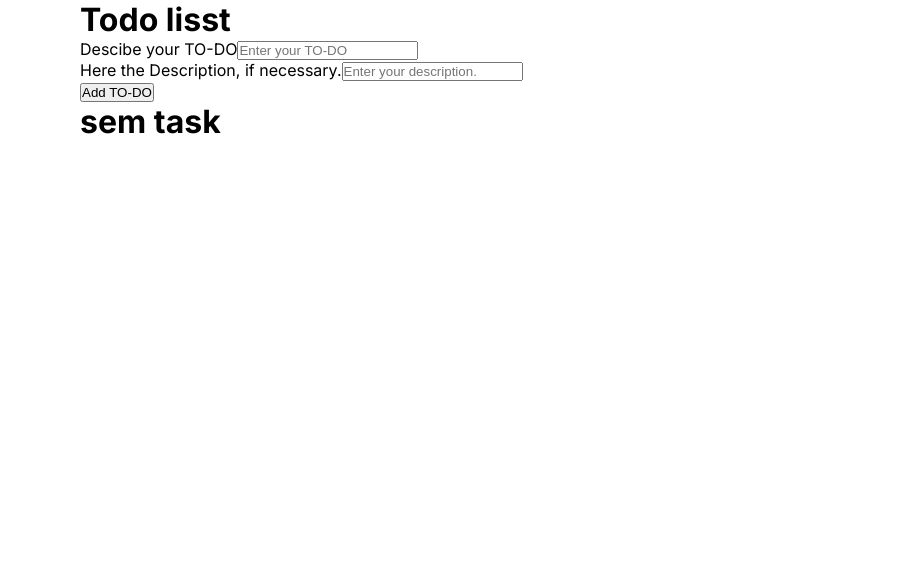
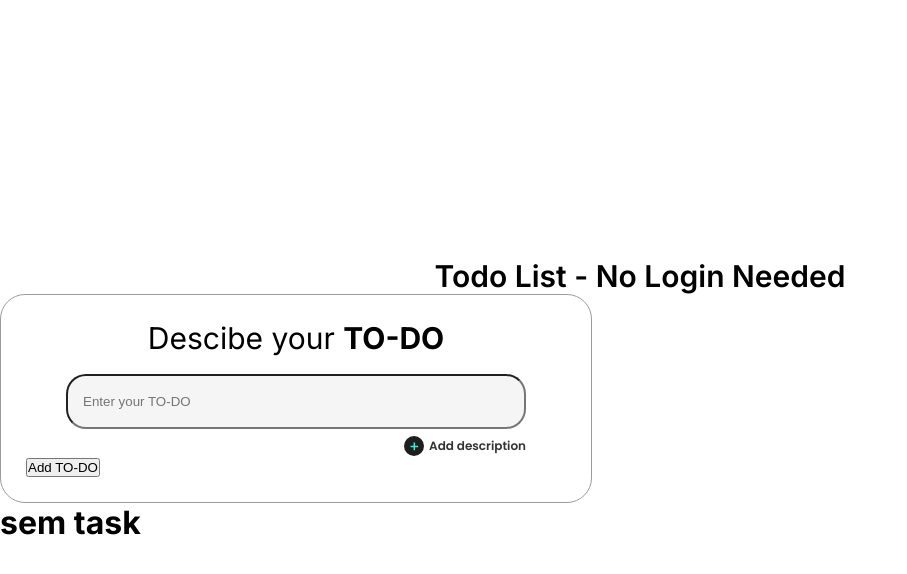
Before and after one commit to pedrogv10/todo-advanced, a Next.js app: page / in a window 1280 px wide. Shown: the top 574 px of the page, without its empty margins (0-907 px from the left). Built offline with nearby package versions, Linux system fonts and the light colour scheme.

Commit message:
feat: adding sass, adding verification button description and css container

```diff
--- a/package.json
+++ b/package.json
@@ -9,8 +9,9 @@
     "lint": "next lint"
   },
   "dependencies": {
+    "next": "14.0.4",
     "react": "^18",
     "react-dom": "^18",
-    "next": "14.0.4"
+    "sass": "^1.69.7"
   }
 }
--- a/src/app/page.jsx
+++ b/src/app/page.jsx
@@ -4,6 +4,7 @@ import styles from "./page.module.css";
 import React, { useState, useEffect } from "react";
 import AddTask from "../components/addTodo";
 import Todos from "../components/todos";
+import '../styles/main.scss';
 
 export default function Home() {
   const [todos, setTodos] = useState([]);
@@ -30,7 +31,7 @@ export default function Home() {
       <div className={styles.container}>
         <div className={styles.todo}>
           <div className={styles.header}>
-            <h1>Todo lisst</h1>
+            <h1>Todo List - No Login Needed</h1>
           </div>
           <AddTask addTodo={addTodo} />
         </div>
--- a/src/app/page.module.css
+++ b/src/app/page.module.css
@@ -1,8 +1,25 @@
 .container {
-  max-width: 1120px;
+  max-width: 1440px;
   margin: 0 auto;
+  width: 100%;
 }
 
 .todo {}
 
-.main {}
+.main {
+  width: 100vw;
+  height: 100vh;
+  display: flex;
+  justify-content: center;
+  align-items: center;
+}
+
+.header {
+  display: flex;
+  justify-content: center;
+}
+
+.header h1 {
+  font-size: 30px;
+  font-weight: 600;
+}
--- a/src/components/addTodo.jsx
+++ b/src/components/addTodo.jsx
@@ -25,10 +25,12 @@ const AddTask = ({ addTodo }) => {
   };
 
   return (
-    <div>
+    <div className="add-todo">
       <form onSubmit={handleSubmit}>
+        <div className="add-todo__main">
           <label>
-          Descibe your TO-DO
+            Descibe your <span>TO-DO</span>
+          </label>
           <input
             type="text"
             name="description1"
@@ -38,11 +40,25 @@ const AddTask = ({ addTodo }) => {
             onChange={handleTaskInput}
             required
           />
-        </label>
+        </div>
 
+        <button type="button" id="addDescription" onClick={() => console.log('oi')}>
+          <svg
+            width="20"
+            height="20"
+            viewBox="0 0 20 20"
+            fill="none"
+            xmlns="http://www.w3.org/2000/svg">
+            <circle cx="10" cy="10" r="10" fill="#1E1E1E" />
+            <path
+              d="M9.5625 14.2614V6.57955H11.0909V14.2614H9.5625ZM6.48864 11.1818V9.65341H14.1705V11.1818H6.48864Z"
+              fill="#42E8D8"
+            />
+          </svg>
+          <p>Add description</p>
+        </button>
 
-
-        <br />
+        {/* <div className="add-todo__description">
           <label>
             Here the Description, if necessary.
             <input
@@ -54,7 +70,7 @@ const AddTask = ({ addTodo }) => {
               onChange={handleDescriptionInput}
             />
           </label>
-        <br />
+        </div> */}
         <button type="submit">Add TO-DO</button>
       </form>
     </div>
--- /dev/null
+++ b/src/styles/main.scss
@@ -0,0 +1,65 @@
+.add-todo {
+    border: 1px solid rgb(155, 155, 155);
+    padding: 25px;
+    border-radius: 25px;
+
+    max-width: 592px;
+    max-height: 550px;
+    width: 100%;
+    height: 100%;
+
+    &__main {
+        text-align: center;
+        display: flex;
+        flex-direction: column;
+        align-items: center;
+        gap: 18px;
+
+        label {
+            font-size: 30px;
+
+            span {
+                font-weight: 700;
+            }
+        }
+
+        #input-form1 {
+            max-width: 460px;
+            width: 100%;
+            height: 55px;
+
+            border-radius: 20px;
+            padding: 15px;
+            background: #F5F5F5;
+        }
+
+    }
+
+    &__description {
+        #input-form2 {}
+    }
+
+    #addDescription {
+
+
+
+        align-items: center;
+        background: none;
+        border: none;
+        color: #333;
+        cursor: pointer;
+        display: flex;
+        gap: 5px;
+        justify-content: flex-end;
+        padding-right: 40px;
+        margin-top: 7px;
+        transition: background-color 0.3s;
+        width: 100%;
+
+        p {
+            font-size: 12px;
+            font-weight: 600;
+            font-family: "Poppins", sans-serif;
+        }
+    }
+}
```
Also changed, not shown: 2 other files (tests, documents, lock files or other folders). Lines whose indentation alone changed are shown as unchanged.
